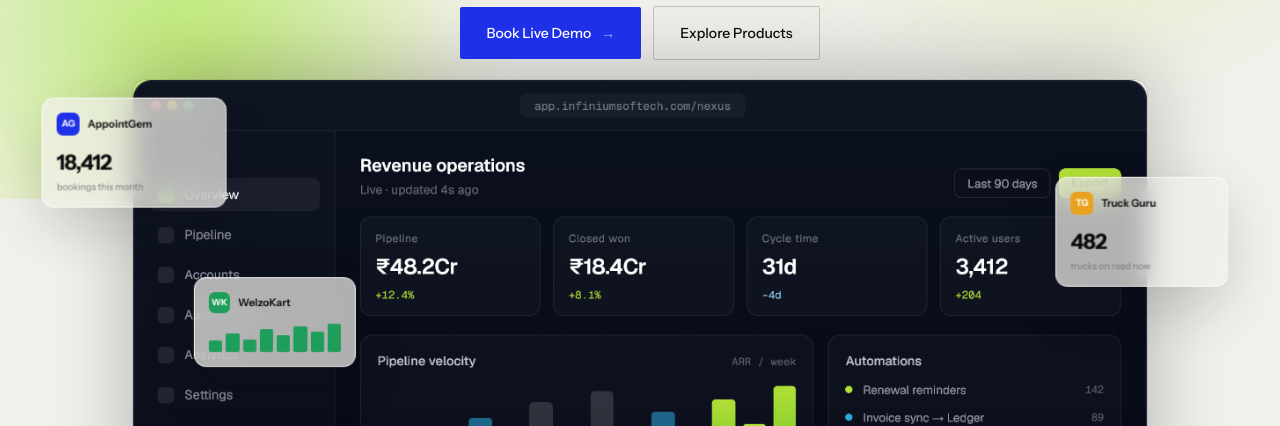
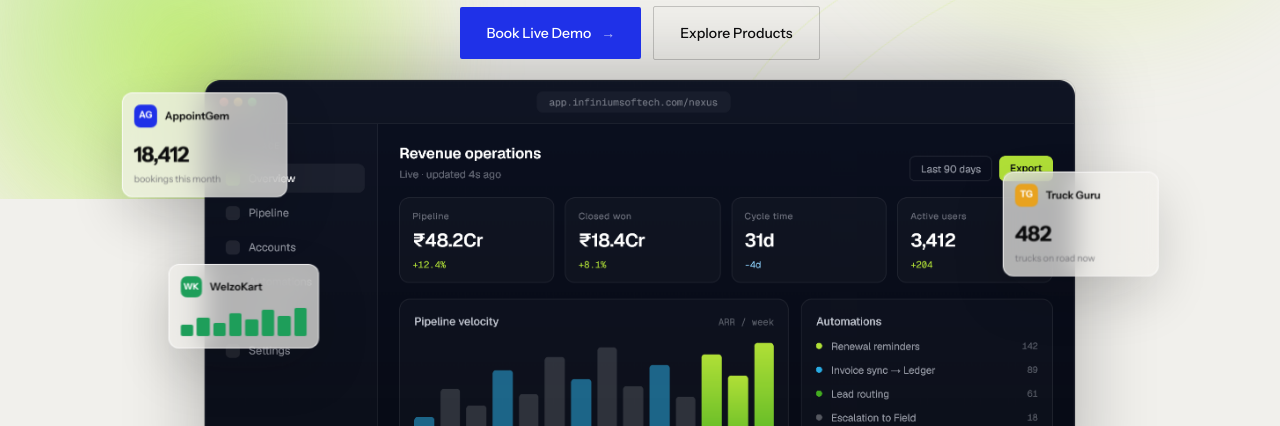
Before and after one commit to dipti-kushwaha57/Infinium-Softech, a Next.js app: page / in a window 1280 px wide. Shown: the part 526-952 px from the top of the page. Built offline with nearby package versions, Linux system fonts and the light colour scheme; no server answers.

Commit message:
Fixed banner section and footer section

```diff
--- a/src/components/Footer/Footer.scss
+++ b/src/components/Footer/Footer.scss
@@ -322,6 +322,14 @@
 
         .column-list {
           opacity: 1;
+
+          visibility: visible;
+
+          padding: 2px 14px 12px 14px;
+
+          @media (max-width: 480px) {
+            padding: 2px 12px 10px 12px;
+          }
         }
       }
     }
@@ -337,7 +345,7 @@
 
       list-style: none;
 
-      padding: 2px 14px 12px 14px;
+      padding: 0 14px;
 
       margin: 0;
 
@@ -349,16 +357,21 @@
 
       opacity: 0;
 
-      transition: opacity 0.25s ease;
+      visibility: hidden;
+
+      transition:
+        opacity 0.25s ease,
+        visibility 0.25s ease,
+        padding 0.35s cubic-bezier(0.16, 1, 0.3, 1);
 
       @media (min-width: 768px) and (max-width: 1023px) {
-        padding: 2px 14px 12px 14px;
+        padding: 0 14px;
 
         gap: 8px;
       }
 
       @media (max-width: 480px) {
-        padding: 2px 12px 10px 12px;
+        padding: 0 12px;
 
         gap: 7px;
       }
@@ -372,9 +385,11 @@
 
         opacity: 1 !important;
 
+        visibility: visible !important;
+
         overflow: visible !important;
 
-        padding: 0;
+        padding: 0 !important;
 
         gap: 11px;
       }
--- a/src/components/Home/Banner/Banner.scss
+++ b/src/components/Home/Banner/Banner.scss
@@ -424,7 +424,7 @@
       position: absolute;
       left: 50%;
       top: 0;
-      width: min(1240px, 90vw);
+      width: min(1280px, 92vw);
       margin: 0;
       padding: 0;
       transform: translate3d(-50%, 100vh, 0) scale(0.86);
@@ -450,6 +450,11 @@
       box-shadow: 0 -8px 90px rgba($color-ink, 0.28), 0 0 0 1px rgba($color-ink, 0.1);
     }
 
+    @include respond($bp-lg) {
+      width: 84%;
+      margin: 0 auto;
+    }
+
     .preview-img {
       display: block;
       width: 100%;
@@ -460,7 +465,7 @@
   /* ──────────────────────────────────────────────
      Cards Layout:
      - On mobile / tablet (< 1024px): 3 cards are positioned half-inside and half-outside the bottom of the hero preview image
-     - On desktop (>= 1024px): floats over image sides with parallax
+     - On desktop (>= 1024px): floats half inside image, half outside image, aligned within container bounds
      ────────────────────────────────────────────── */
   .deck-cards-wrapper {
     position: relative;
@@ -506,24 +511,30 @@
       transition: margin-top 0.15s ease-out;
 
       &.card-appointgem {
-        left: -9%;
-        top: 34px;
-        width: 210px;
+        left: 0;
+        top: 28px;
+        width: 16%;
+        min-width: 165px;
+        max-width: 215px;
         animation: im-float-a 8s ease-in-out infinite;
       }
 
       &.card-truckguru {
-        right: -8%;
-        top: 96px;
-        width: 196px;
+        right: 0;
+        top: 90px;
+        width: 15%;
+        min-width: 155px;
+        max-width: 200px;
         z-index: 4;
         animation: im-float-b 9.4s ease-in-out infinite;
       }
 
       &.card-welzokart {
-        left: 6%;
-        top: 210px;
-        width: 184px;
+        left: 4.5%;
+        top: 195px;
+        width: 14.5%;
+        min-width: 150px;
+        max-width: 190px;
         z-index: 4;
         animation: im-float-b 10.2s ease-in-out infinite;
       }
@@ -562,8 +573,8 @@
       -webkit-backdrop-filter: blur(16px);
       border: 1px solid rgba(255, 255, 255, 0.8);
       box-shadow: 0 24px 60px rgba(12, 12, 13, 0.16);
-      border-radius: 14px;
-      padding: 16px;
+      border-radius: 12px;
+      padding: clamp(10px, 1vw, 16px);
     }
   }
 
```
Also changed, not shown: src/components/Home/Banner/Banner.tsx (line endings or trailing spaces).
